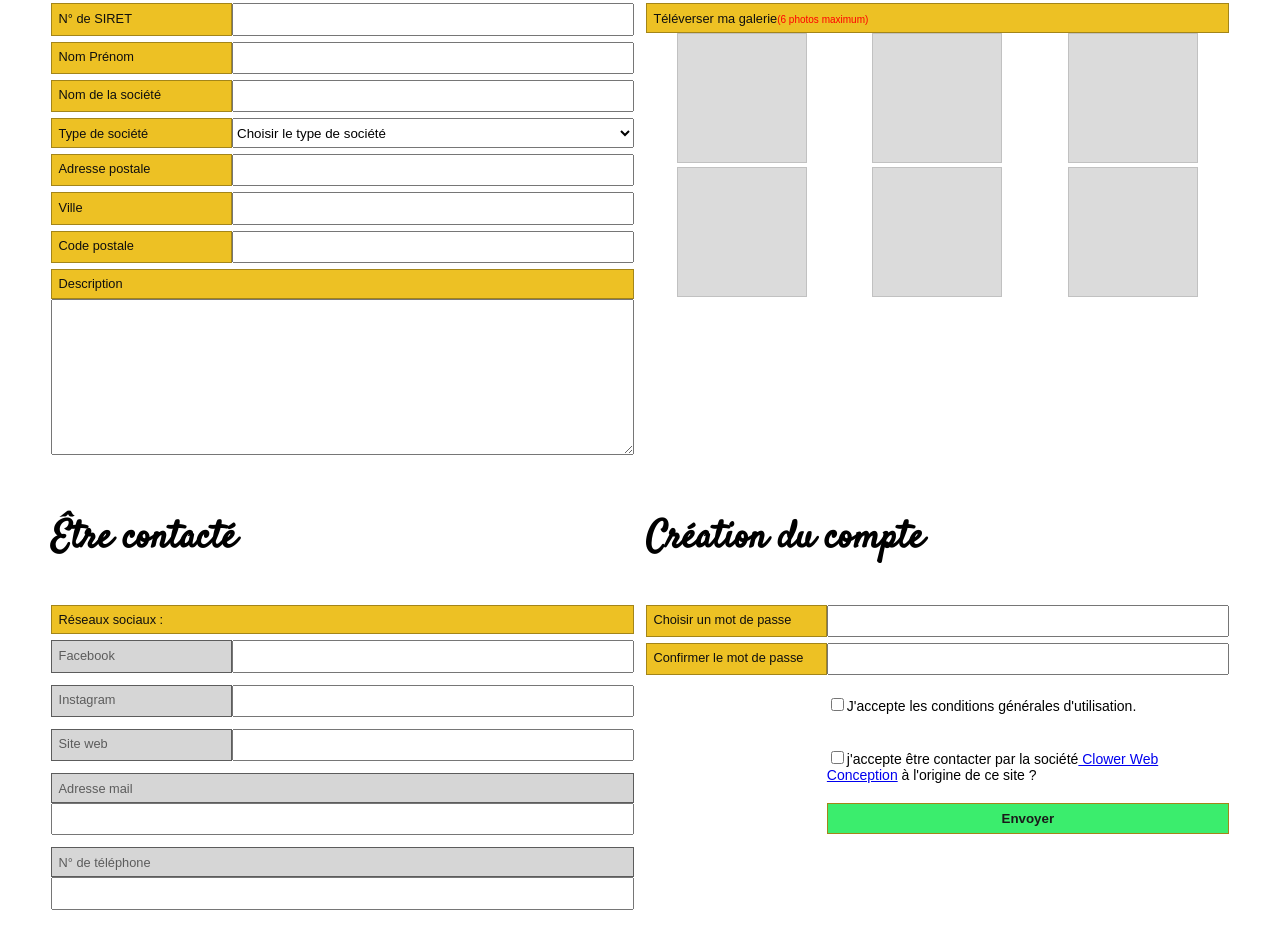
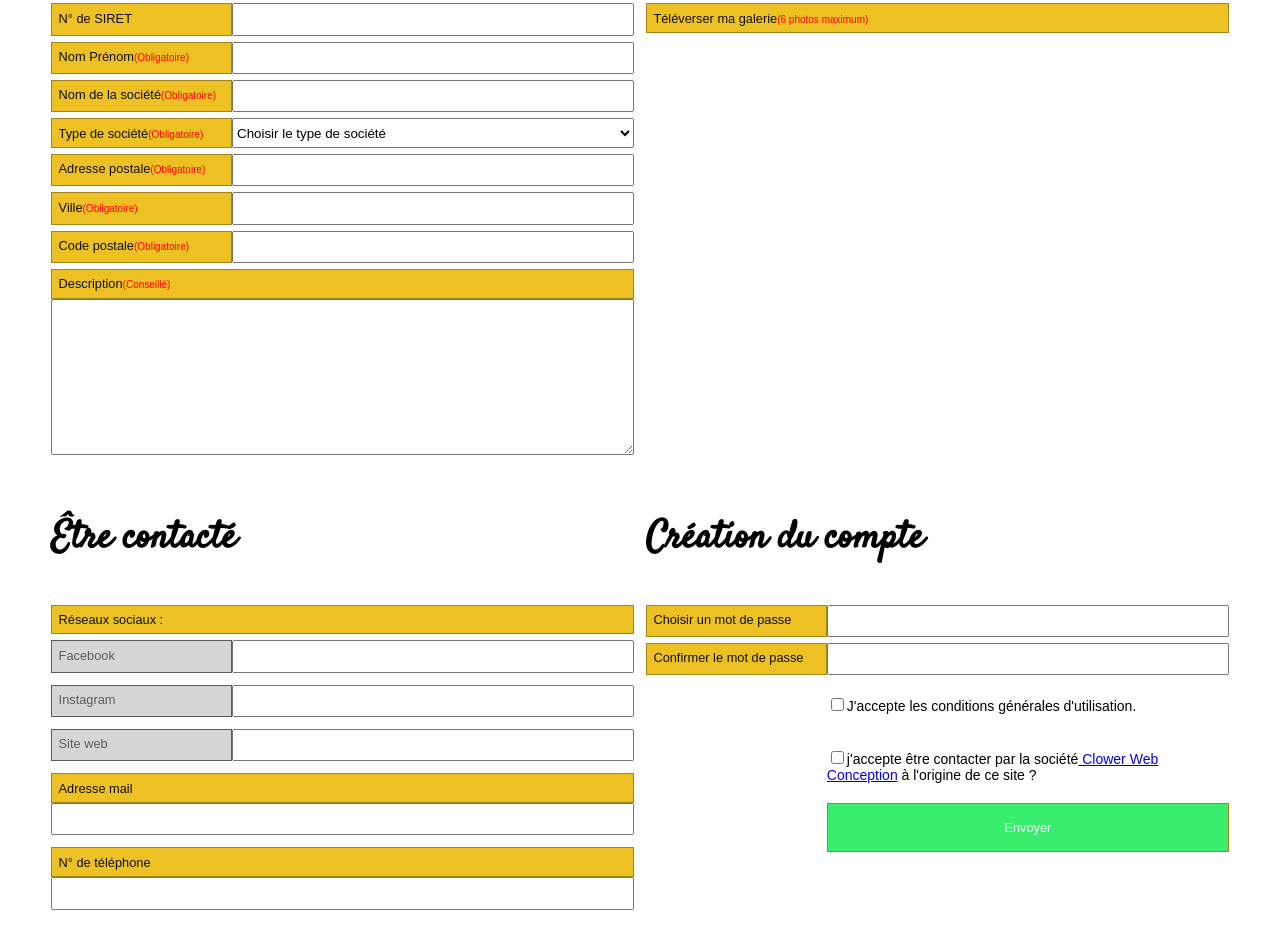
Before and after one commit to Clower-web-conception/mescreations_monmarche, a Vue app: page /inscription in a window 1280 px wide. Shown: the part 180-1128 px from the top of the page. Built offline with nearby package versions, Linux system fonts and the light colour scheme.

Commit message:
previsualisation de la gallerie

```diff
--- a/src/App.vue
+++ b/src/App.vue
@@ -33,6 +33,7 @@ html {
   box-sizing: border-box;
   font-size: 16px;
   overflow-x: hidden;
+  -ms-overflow-x: hidden;
 
   body {
     padding: 0;
@@ -194,6 +195,10 @@ html {
   .bg-img {
     width: 100%;
   }
+  #app {
+    overflow-x: hidden;
+    -ms-overflow-x: hidden;
+  }
 }
 
 @media only screen and (max-width: 1080px) and (min-width: 530px) {
--- a/src/components/Home.vue
+++ b/src/components/Home.vue
@@ -66,7 +66,6 @@ export default {
 ....##....##.....##.########..########.########....##...
 */
 @media only screen and (max-width: 1080px) and (min-width: 530px) {
-
 }
 /*
 .##.....##..#######..########..####.##.......########
--- a/src/components/Inscription.vue
+++ b/src/components/Inscription.vue
@@ -9,41 +9,41 @@
         <span id="nb-char" v-html="msg">{{msg}}</span>
       </div>
       <div class="form-item horizontal">
-        <label class="bg-yellow" for="name">Nom Prénom</label>
+        <label class="bg-yellow" for="name">Nom Prénom<small>(Obligatoire)</small></label>
         <input type="text" id="name" :value="nom_prenom" required>
       </div>
       <div class="form-item horizontal">
-        <label class="bg-yellow" for="nom_de_la_societe">Nom de la société</label>
+        <label class="bg-yellow" for="nom_de_la_societe">Nom de la société<small>(Obligatoire)</small></label>
         <input type="text" id="nom_de_la_societe" :value="nom_societe" required>
       </div>
       <div class="form-item horizontal">
-        <label class="bg-yellow" for="type">Type de société</label>
+        <label class="bg-yellow" for="type">Type de société<small>(Obligatoire)</small></label>
         <select  id="type" name="type" v-model="catSelected" required>
           <option disabled value="">Choisir le type de société</option>
           <option v-for="cat in Object.getOwnPropertyNames(JSON.parse(JSON.stringify(categories)))" v-bind:key="cat" :value="cat">{{ cat }}</option>
         </select>
       </div>
       <div  class="form-item horizontal" v-if="catSelected">
-        <label class="bg-yellow" for="cat-selected">Catégorie d'activité</label>
+        <label class="bg-yellow" for="cat-selected">Catégorie d'activité<small>(Obligatoire)</small></label>
         <select id="cat-selected" required>
           <option disabled value="">Choisir une catégorie</option>
           <option v-for="c in categories[catSelected]" :key="c.id">{{c}}</option>
         </select>
       </div>
       <div class="form-item horizontal">
-        <label class="bg-yellow" for="adresse">Adresse postale</label>
+        <label class="bg-yellow" for="adresse">Adresse postale<small>(Obligatoire)</small></label>
         <input type="text" name="adresse" id="adresse" :value="adresse" required>
       </div>
       <div class="form-item horizontal">
-        <label class="bg-yellow" for="ville">Ville</label>
+        <label class="bg-yellow" for="ville">Ville<small>(Obligatoire)</small></label>
         <input type="text" name="ville" id="ville" :value="ville" required>
       </div>
       <div class="form-item horizontal">
-        <label class="bg-yellow" for="cp">Code postale</label>
+        <label class="bg-yellow" for="cp">Code postale<small>(Obligatoire)</small></label>
         <input type="text" name="cp" id="cp" :value="cp" required>
       </div>
       <div class="form-item ">
-        <label class="bg-yellow" for="description">Description</label>
+        <label class="bg-yellow" for="description">Description<small>(Conseillé)</small></label>
         <textarea rows="10" name="description" id="description" :value="description"  maxlength="250"></textarea>
       </div>
     </div>
@@ -53,14 +53,9 @@
       <h3>Ma vitrine en image</h3>
       <div class="form-item">
         <label class="bg-yellow" for="galery">Téléverser ma galerie<small>(6 photos maximum)</small></label>
-        <input type="file" name="galery" id="galery" multiple>
-        <ul id="galeryFiles">
-          <li></li>
-          <li></li>
-          <li></li>
-          <li></li>
-          <li></li>
-          <li></li>
+        <input type="file" name="galery" id="galery" @change="onFilesSelected" multiple>
+        <ul id="galeryFiles" v-if="selectedFiles !== null">
+          <li v-for="img in selectedFiles" v-bind:key="img.index"><img :src="img"><span @click="removeImage(img)" class="remove-image">x</span><input type="text" :value="imgAlt" placeholder="Titre de l'image"></li>
         </ul>
       </div>
     </div>
@@ -82,11 +77,11 @@
           <input type="text" name="site" id="site">
         </div>
         <div class="form-item">
-          <label class="bg-default" for="mail">Adresse mail</label>
+          <label class="bg-yellow" for="mail">Adresse mail</label>
           <input type="text" name="mail" id="mail">
         </div>
         <div class="form-item">
-          <label class="bg-default" for="phone">N° de téléphone</label>
+          <label class="bg-yellow" for="phone">N° de téléphone</label>
           <input type="text" name="phone" id="phone">
         </div>
       </div>
@@ -147,7 +142,8 @@ export default {
       ville: '',
       cp: '',
       toastClass: '',
-      errorStatus: false
+      errorStatus: false,
+      selectedFiles: []
     }
   },
   watch: {
@@ -165,7 +161,6 @@ export default {
               '</span>'
         }
       }
-
     }
   },
   created : function () {
@@ -205,7 +200,6 @@ export default {
             vm.adresse = `${rootData.adresseEtablissement.numeroVoieEtablissement} ${rootData.adresseEtablissement.libelleVoieEtablissement}`
             vm.ville = rootData.adresseEtablissement.libelleCommuneEtablissement
             vm.cp = rootData.adresseEtablissement.codePostalEtablissement
-            console.log(vm.nom_societe)
           })
           .catch(function (e){
             if (e.response.status !== 200) {
@@ -228,7 +222,32 @@ export default {
      * method: POST
      * Envoie de l'ensemble des données vers une page du BO
      */
-    postsFullEntryOnDraft : function () {}
+    postsFullEntryOnDraft : function () {},
+
+    onFilesSelected : function (e) {
+      let files = e.target.files || e.dataTransfer.files
+      if(!files) return
+      files.forEach(el => {
+          this.createImage(el)
+      })
+    },
+    createImage : function (file) {
+      let reader = new FileReader();
+      let vm = this;
+      reader.onload = (e) => {
+        if (vm.selectedFiles.length <= 6 - 1) {
+          vm.selectedFiles.push(e.target.result)
+        } else {
+          vm.errorStatus = true
+          vm.notification = 'La galerie ne peut contenir que 6 photos maximum'
+        }
+      };
+      reader.readAsDataURL(file);
+    },
+    removeImage : function (i) {
+      let vm = this
+      vm.selectedFiles.splice(this.selectedFiles.indexOf(i), 1)
+    }
   }
 }
 
@@ -273,6 +292,9 @@ form {
       grid-template-columns: 0.45fr 1fr;
     }
   }
+  button {
+    font-size: clamp(12px, 20px, 1vw);
+  }
   label, button {
     padding: .5em;
     &.bg-default {
@@ -286,9 +308,9 @@ form {
       border: .5px solid #a38519;
     }
     &.bg-green {
+      padding: 1rem;
       background-color: #3BED6D;
-      color: #1a1a1a;
-      font-weight: bold;
+      color: #ffffff;
       border: .5px solid #a38519;
     }
   }
@@ -304,6 +326,7 @@ form {
     width: 100%;
   }
   #galeryFiles {
+    box-sizing: border-box;
     display: grid;
     grid-template-columns: 1fr 1fr 1fr;
     flex-wrap: wrap;
@@ -314,15 +337,27 @@ form {
     gap: 4px;
     justify-items: center;
     li {
-      object-fit: cover;
-      max-width: 300px;
-      max-height: 300px;
-      min-width: 64px;
-      min-height: 64px;
-      width: clamp(64px, 300px, 10vw);
-      height: clamp(64px, 300px, 10vw);
-      background: #dbdbdb;
-      border: 1px solid #c1c1c1;
+      text-align: -webkit-center;
+      text-align: -moz-center;
+      text-align: center;
+      position: relative;
+      .remove-image {
+        color: red;
+        position: absolute;
+        top: 0;
+        left: 95%;
+        font-size: large;
+        font-weight: bold;
+        cursor: pointer;
+      }
+      input {
+        max-width: 160px;
+      }
+      img {
+        max-width: 175px;
+        max-height: 175px;
+        height: fit-content;
+      }
     }
   }
 }
@@ -342,6 +377,20 @@ small {
     grid-template-rows: auto 1fr!important;
     grid-template-columns: 1fr!important;
   }
+
+  #galeryFiles {
+    grid-template-columns: 1fr 1fr!important;
+    li {
+      min-height: 64px;
+      object-fit: cover;
+      .remove-image {
+        font-size: x-large!important;
+      }
+      img {
+        width: 100%!important;
+      }
+    }
+  }
 }
 
 </style>
--- a/src/components/Toast.vue
+++ b/src/components/Toast.vue
@@ -28,6 +28,7 @@ name: "Toast",
   -webkit-animation: 10s ease-in-out;
   -webkit-animation-name: toasting;
   animation-name: toasting;
+  z-index: 99;
   &.red {
     background-color: #EE0D12;
   }
```
